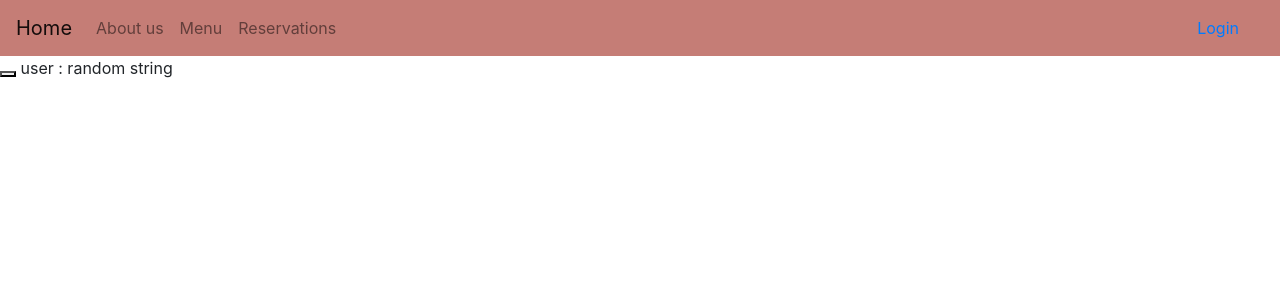
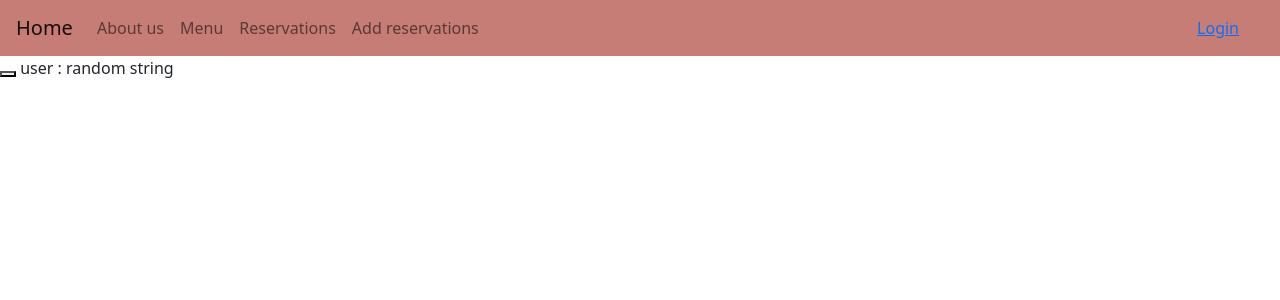
Before and after one commit to jamitag/portfolio-4-restaurant--booking, a Django app: page /login/ in a window 1280 px wide. Shown: the top 300 px of the page. Run offline with Django 4.2, Linux system fonts and the light colour scheme; parts of the project's set-up code (start-up, migrations or seed data) failed here and were passed over; some libraries are stand-ins or nearby versions.

Commit message:
Make reservations template

```diff
--- a/reservation/urls.py
+++ b/reservation/urls.py
@@ -5,5 +5,6 @@ urlpatterns = [
     path('index/', views.index, name = 'index'),
     path('reservation/', views.create_reservation, name = 'reservation'),
     path('update-reservation/<str:pk>/', views.updateReservation, name = 'updateReservation'),
-    path('delete-reservation/<str:pk>/', views.deleteReservation, name = 'deleteReservation')
+    path('delete-reservation/<str:pk>/', views.deleteReservation, name = 'deleteReservation'),
+    path('reservations/', views.Reservations, name = 'Reservations')
 ]
--- a/reservation/views.py
+++ b/reservation/views.py
@@ -53,7 +53,7 @@ def create_reservation(request):
         form = ReservationForm(request.POST)
         if form.is_valid():
             form.save()
-            return redirect('index')
+            return redirect('Reservations')
     context = {'form': form}
     return render(request, 'reservation_form.html', context)
 
@@ -69,7 +69,7 @@ def updateReservation(request, pk):
         form = ReservationForm(request.POST, instance = reservation)
         if form.is_valid():
             form.save()
-            return redirect('index')
+            return redirect('Reservations')
     context = {'form':form}
     return render(request, 'update_reservation_form.html', context)
 
@@ -82,6 +82,11 @@ def deleteReservation(request, pk):
     reservation = Reserve.objects.get(id=pk)
     if request.method == 'POST':
         reservation.delete()
-        return redirect('index')
+        return redirect('Reservations')
     context = {'object': reservation}
     return render(request, 'delete.html', context)
+
+def Reservations(request):
+    reservations = Reserve.objects.all()
+    context = {'reservations': reservations}
+    return render(request, 'reservations.html', context)
--- a/templates/base.html
+++ b/templates/base.html
@@ -14,6 +14,7 @@
     <meta name="viewport" content="width=device-width, initial-scale=1.0">
     <link rel="stylesheet" href="{% static 'css/style.css' %}">
     <link rel="stylesheet" href="https://cdn.jsdelivr.net/npm/bootstrap@4.6.1/dist/css/bootstrap.min.css" integrity="sha384-zCbKRCUGaJDkqS1kPbPd7TveP5iyJE0EjAuZQTgFLD2ylzuqKfdKlfG/eSrtxUkn" crossorigin="anonymous">
+    <link href="https://cdn.jsdelivr.net/npm/bootstrap@5.0.2/dist/css/bootstrap.min.css" rel="stylesheet" integrity="sha384-EVSTQN3/azprG1Anm3QDgpJLIm9Nao0Yz1ztcQTwFspd3yD65VohhpuuCOmLASjC" crossorigin="anonymous">
     <title>Document</title>
 </head>
 <body>
@@ -31,7 +32,10 @@
               <a class="nav-link" href="#">Menu</a>
             </li>
             <li class="nav-item">
-                <a class="nav-link" href="#">Reservations</a>
+                <a class="nav-link" href="{% url 'Reservations' %}">Reservations</a>
+              </li>
+              <li class="nav-item">
+                <a class="nav-link" href="{% url 'reservation' %}">Add reservations</a>
               </li>
           </ul>
 
@@ -58,4 +62,5 @@
 </body>
 <script src="https://cdn.jsdelivr.net/npm/jquery@3.5.1/dist/jquery.slim.min.js" integrity="sha384-DfXdz2htPH0lsSSs5nCTpuj/zy4C+OGpamoFVy38MVBnE+IbbVYUew+OrCXaRkfj" crossorigin="anonymous"></script>
 <script src="https://cdn.jsdelivr.net/npm/bootstrap@4.6.1/dist/js/bootstrap.bundle.min.js" integrity="sha384-fQybjgWLrvvRgtW6bFlB7jaZrFsaBXjsOMm/tB9LTS58ONXgqbR9W8oWht/amnpF" crossorigin="anonymous"></script>
+<script src="https://cdn.jsdelivr.net/npm/bootstrap@5.0.2/dist/js/bootstrap.bundle.min.js" integrity="sha384-MrcW6ZMFYlzcLA8Nl+NtUVF0sA7MsXsP1UyJoMp4YLEuNSfAP+JcXn/tWtIaxVXM" crossorigin="anonymous"></script>
 </html>
```
Also changed, not shown: templates/reservations.html (added, +34 -0 lines).
